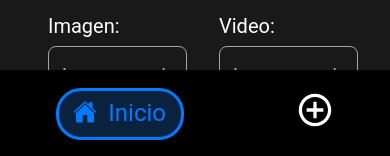
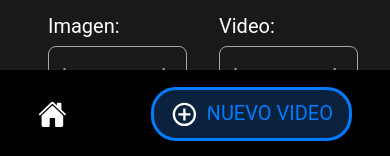
Before and after one commit to Mariq12/challenge-aluraflix, a React (Vite) app: page /newVideo in a window 390 px wide. Shown: the part 686-842 px from the top of the page. Built offline with nearby package versions, Linux system fonts and the light colour scheme; no server answers.

Commit message:
Ajustando el diseño a lo establecido

```diff
--- a/src/components/footerBar/FooterBar.css
+++ b/src/components/footerBar/FooterBar.css
@@ -12,10 +12,12 @@
     z-index: 1000;
 }
 
-.footer-icon {
-    color: var(--color-white);
-    font-size: 1.7rem;
-
+.footer-icon,
+.icon, p {
+    display: flex;
+    justify-content: center;
+    align-items: center;
+    background-color: var(--color-black);
 }
 
 .icon {
@@ -24,8 +26,8 @@
     display: flex;
     justify-content: space-evenly;
     align-items: space-evenly;
-    width: 8rem;
-    padding: 0.6rem 0.2rem;
+    width: clamp(7rem, 100%, 16rem);
+    padding: 0.6rem 1rem;
     color: var(--color-blue);
     font-size: 1.5rem;
     cursor: pointer;
@@ -37,14 +39,19 @@
     color: var(--color-blue-light);
 }
 
-.icon-home, p {
-    font-size: 1.8;
-    background-color: var(--color-button-shadow);
+.icon-home,
+.icon-add {
+    font-size: 1.8rem;
+    background-color: transparent;
+    color: var(--color-white);
+    margin-right: 0.5rem;
 }
-.icon-add {
-    font-size: 2.5rem;
-    background-color: var(--color-black);
+.footer-icon p {
+    font-size: 1.25rem;
+    border-radius: 25px;
+    background-color: transparent;
 }
+
 
 @media (max-width: 600px) {
     .footer-bar {
--- a/src/components/footerBar/FooterBar.jsx
+++ b/src/components/footerBar/FooterBar.jsx
@@ -1,20 +1,41 @@
-import { Link } from "react-router-dom";
+import { Link, useLocation } from "react-router-dom";
 import { IoHome } from "react-icons/io5";
 import { IoMdAddCircleOutline } from "react-icons/io";
 import './FooterBar.css';
 
 function FooterBar() {
+    const location = useLocation();
+    const isHomePage = location.pathname === "/";
+    const isNewVideoPage = location.pathname === "/newVideo";
+
     return (
         <div className="footer-bar">
+            {isHomePage && (
+                <>
                     <Link to="/" className="footer-icon">
                         <button className="icon">
                             <IoHome className="icon-home" />
-                    <p>Inicio</p>
+                            <p>INICIO</p>
                         </button>
                     </Link>
                     <Link to="/newVideo" className="footer-icon">
                         <IoMdAddCircleOutline className="icon-add" />
                     </Link>
+                </>
+            )}
+            {isNewVideoPage && (
+                <>
+                    <Link to="/" className="footer-icon">
+                        <IoHome className="icon-home" />
+                    </Link>
+                    <Link to="/newVideo" className="footer-icon">
+                        <button className="icon">
+                            <IoMdAddCircleOutline className="icon-add" />
+                            <p>NUEVO VIDEO</p>
+                        </button>
+                    </Link>
+                </>
+            )}
         </div>
     );
 }
--- a/src/routes/Routes.jsx
+++ b/src/routes/Routes.jsx
@@ -16,8 +16,9 @@ function AppRoutes() {
                     <Route index element={<Home />}></Route>
                     <Route path="newVideo" element={<NewVideo />}></Route>
                 </Routes>
+
+                <FooterBar />
                 <Footer />
-                <FooterBar />
             </BrowserRouter>
         </VideoProvider>
     );
```
Lines whose indentation alone changed are shown as unchanged.
